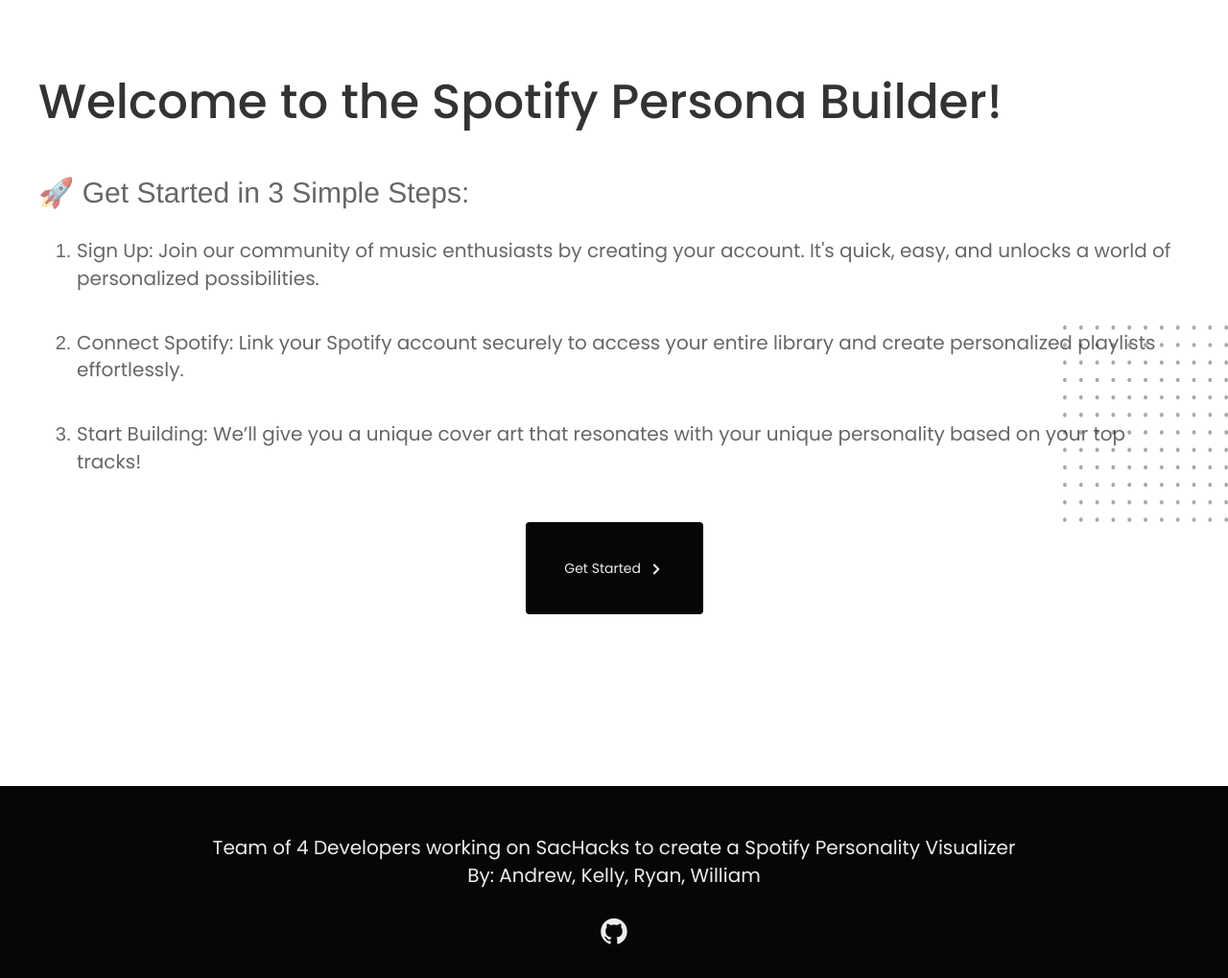
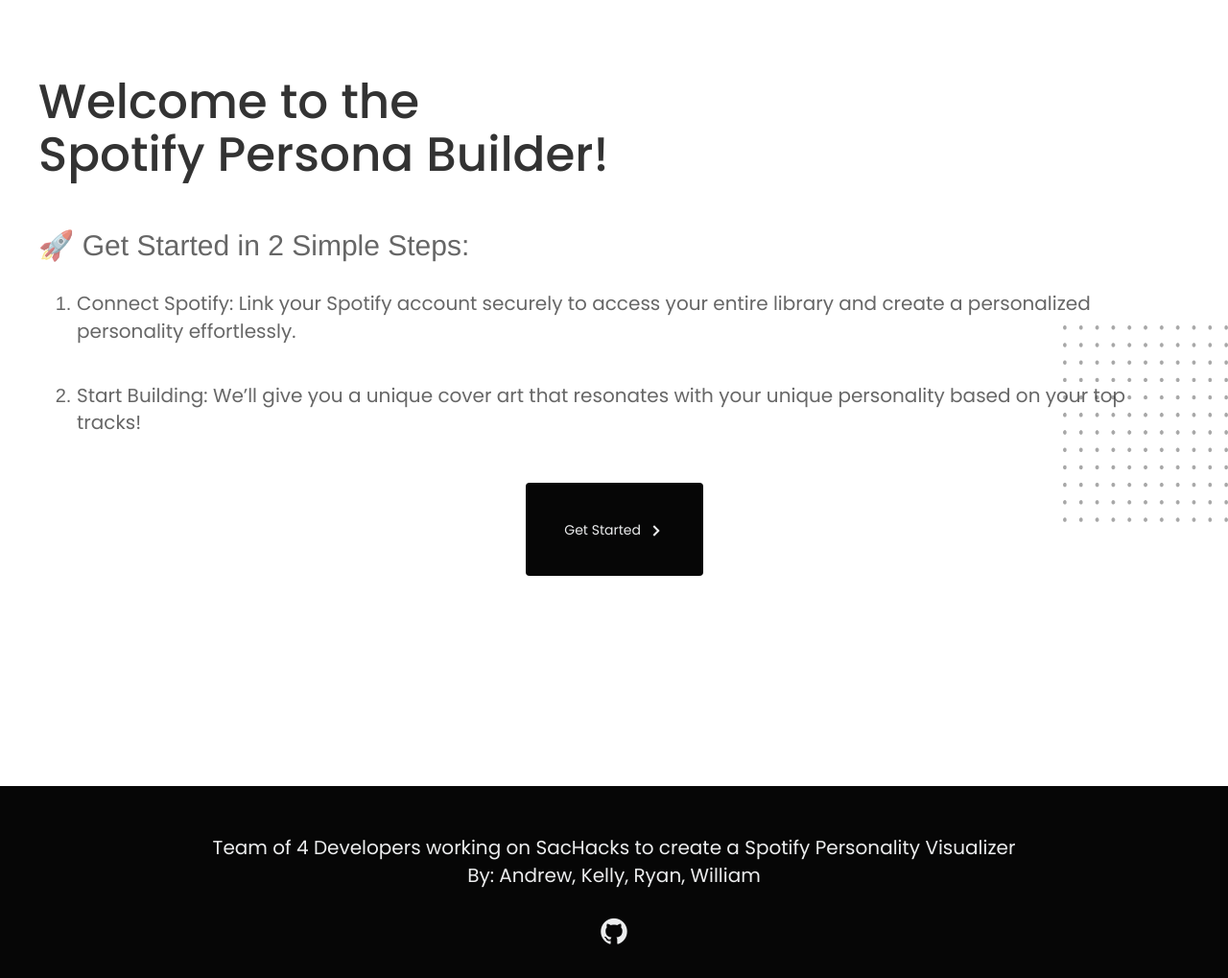
Before and after one commit to wgvuong/sachacks, a Flask app: page / in a window 1280 px wide. Shown: the part 281-1300 px from the top of the page at 96% size. Run offline with Flask 3, Linux system fonts and the light colour scheme; some libraries are stand-ins or nearby versions.

Commit message:
Update index.html

```diff
--- a/templates/index.html
+++ b/templates/index.html
@@ -18,22 +18,18 @@
   <!-- About Section -->
   <div id="about" class="row">
     <div class="column">
-      <img id="home-graphic" src="/static/img/spotify-graphic.png" />
+      <img id="home-graphic" src="/static/img/spotify-banner.jpeg" />
     </div>
     <div class="column">
       <div class="welcome-text">
-        <h1>Welcome to the Spotify Persona Builder!</h1><br>
-        <h2> 🚀 Get Started in 3 Simple Steps:</h2>
+        <h1>Welcome to the
+          <br>Spotify Persona Builder!</h1><br>
+        <h2> 🚀 Get Started in 2 Simple Steps:</h2>
         <br>
         <ol>
             <li>
-                <p> Sign Up: Join our community of music enthusiasts by creating your account.
-                  It's quick, easy, and unlocks a world of personalized possibilities.</p>
-            </li>
-            <br>
-            <li>
                 <p> Connect Spotify: Link your Spotify account securely to access your entire
-                  library and create personalized playlists effortlessly.</p>
+                  library and create a personalized personality effortlessly.</p>
             </li>
             <br>
             <li>
@@ -50,9 +46,7 @@
     </div>
   </div>
 
-  <div class="image-overflow">
-    <img id="background-graphic" src="/static/img/background-square.png" />
-  </div>
+  <img id="background-graphic" src="/static/img/background-square.png" />
 
   <div id="break">
 
@@ -60,6 +54,7 @@
 
 <!-- End page content -->
 <footer>
+
   <div class="footer">
   <div class="f-row">
       Team of 4 Developers working on SacHacks to create a Spotify Personality Visualizer
```
